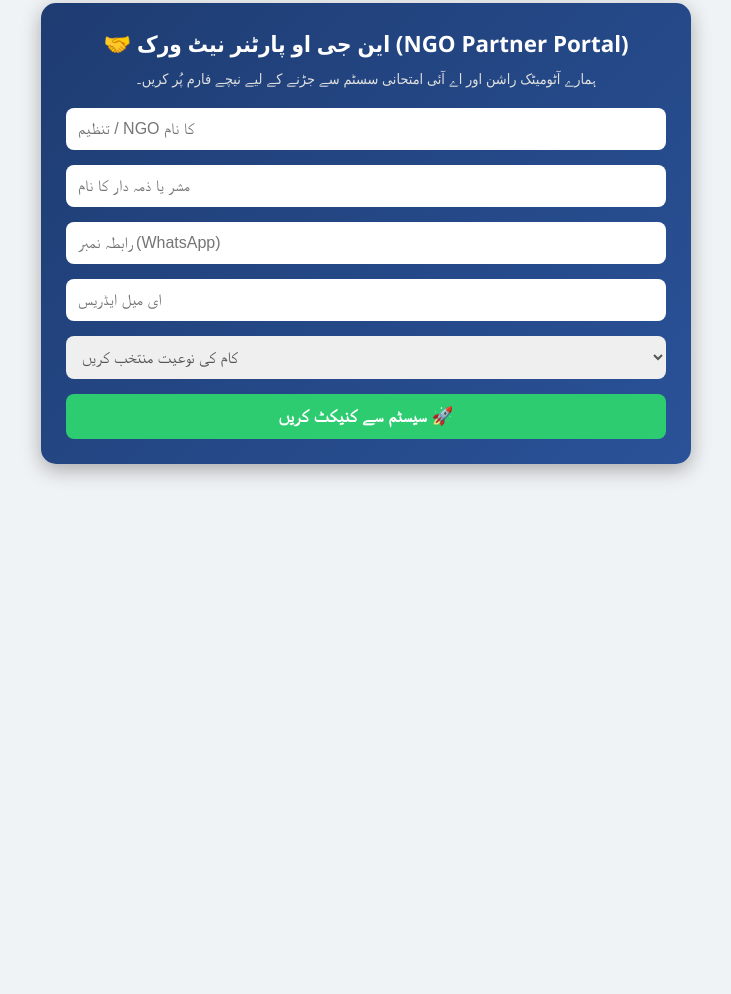
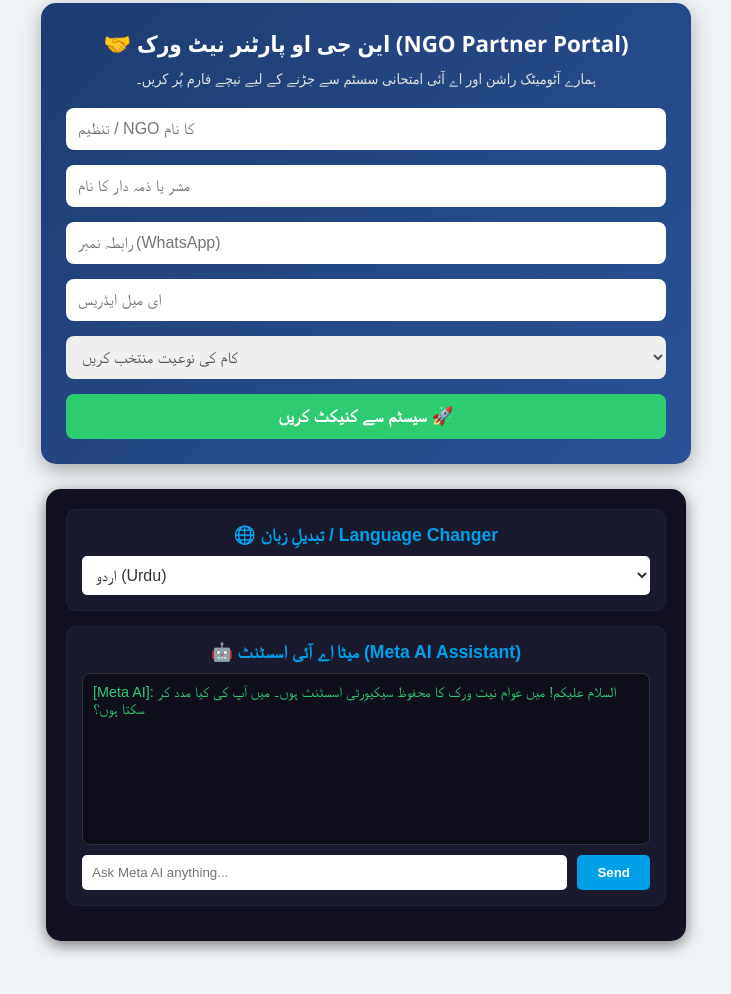
Before and after one commit to dewangee786-cell/awam-network, a plain HTML site: page index.html in a window 1280 px wide. Shown: the part 1216-2210 px from the top of the page, without its empty margins (274-1005 px from the left). Before the commit the page ends 1733 px from the top, so only its background shows below. Drawn offline with Linux system fonts and the light colour scheme.

Commit message:
Update index.html

```diff
--- a/index.html
+++ b/index.html
@@ -189,7 +189,8 @@ document.addEventListener("DOMContentLoaded", function() {
         <div id="rationList" style="text-align:right; margin-top:10px;"></div>
     </div>
 </div>
-<!-- ======================================================== -->
+
+    <!-- ======================================================== -->
 <!-- SUPER APP SOCIAL HUB VIEW -->
 <div class="super-app-hub">
     <div class="hub-title">🌐 عوام نیٹ ورک لائیو سوشل میڈیا اینڈ انٹرٹینمنٹ ہب</div>
@@ -299,7 +300,137 @@ function handleNgoConnect(event) {
     }
 }
 </script>
-<!-- NGO PARTNER PORTAL END -->
+<!-- NGO PARTNER PORTAL END --><!-- ======================================================== -->
+<!-- MULTI-LANGUAGE CHANGER & META AI ASSISTANT START -->
+<style>
+.app-addons-container {
+    background: #111122;
+    padding: 20px;
+    border-radius: 15px;
+    margin: 25px auto;
+    max-width: 600px;
+    box-shadow: 0 4px 15px rgba(0,0,0,0.5);
+    font-family: Arial, sans-serif;
+    text-align: center;
+    color: white;
+}
+.addon-box {
+    background: #1a1a2e;
+    padding: 15px;
+    border-radius: 10px;
+    margin-bottom: 15px;
+    border: 1px solid #22223b;
+}
+.addon-title {
+    font-size: 1.1rem;
+    margin-bottom: 10px;
+    font-weight: bold;
+    color: #00a0e9;
+}
+.lang-select {
+    width: 100%;
+    padding: 10px;
+    border-radius: 5px;
+    border: none;
+    font-size: 1rem;
+    background: #ffffff;
+    color: #333;
+}
+.ai-chat-box {
+    height: 150px;
+    background: #0f0f1b;
+    border-radius: 8px;
+    padding: 10px;
+    overflow-y: auto;
+    text-align: left;
+    font-size: 0.9rem;
+    margin-bottom: 10px;
+    border: 1px solid #333;
+}
+.ai-input-group {
+    display: flex;
+    gap: 10px;
+}
+.ai-input {
+    flex: 1;
+    padding: 10px;
+    border-radius: 5px;
+    border: none;
+}
+.ai-btn {
+    background: #00a0e9;
+    color: white;
+    border: none;
+    padding: 10px 20px;
+    border-radius: 5px;
+    cursor: pointer;
+    font-weight: bold;
+}
+</style>
+
+<div class="app-addons-container">
+    <!-- Language Changer Box -->
+    <div class="addon-box">
+        <div class="addon-title">🌐 تبدیلِ زبان / Language Changer</div>
+        <select class="lang-select" onchange="changeAppLanguage(this.value)">
+            <option value="ur">اردو (Urdu)</option>
+            <option value="en">English</option>
+            <option value="ps">پښتو (Pashto)</option>
+            <option value="sd">سندھی (Sindhi)</option>
+            <option value="pa">پنجابی (Punjabi)</option>
+            <option value="ar">العربية (Arabic)</option>
+        </select>
+    </div>
+
+    <!-- Meta AI Assistant Box -->
+    <div class="addon-box">
+        <div class="addon-title">🤖 میٹا اے آئی اسسٹنٹ (Meta AI Assistant)</div>
+        <div class="ai-chat-box" id="aiChatLog">
+            <div style="color: #2ecc71;">[Meta AI]: السلام علیکم! میں عوام نیٹ ورک کا محفوظ سیکیورٹی اسسٹنٹ ہوں۔ میں آپ کی کیا مدد کر سکتا ہوں؟</div>
+        </div>
+        <div class="ai-input-group">
+            <input type="text" id="aiUserQuery" class="ai-input" placeholder="Ask Meta AI anything...">
+            <button class="ai-btn" onclick="askMetaAI()">Send</button>
+        </div>
+    </div>
+</div>
+
+<script>
+// 1. Multi-Language Logic
+function changeAppLanguage(lang) {
+    alert("زبان تبدیل کی جا رہی ہے: " + lang.toUpperCase() + "\n(سیسٹم لوکلائزیشن لوڈ ہو رہی ہے...)");
+    // یہاں تمام زبانوں کا ترجمہ لوڈ کرنے کا سیکیور فنکشن جڑے گا
+}
+
+// 2. Meta AI Smart Response Logic (Secure Layered)
+function askMetaAI() {
+    const queryInput = document.getElementById('aiUserQuery');
+    const chatLog = document.getElementById('aiChatLog');
+    const userText = queryInput.value.trim();
+
+    if(!userText) return;
+
+    // سیکیورٹی فائر وال کے ذریعے ان پٹ چیک کرنا
+    let cleanText = userText.replace(/[&<>"'/]/g, function(m) { return ''; });
+
+    chatLog.innerHTML += `<div style="color: #ffffff; text-align:right; margin-top:5px;">${cleanText} :آپ</div>`;
+    queryInput.value = '';
+
+    // آٹومیٹک سمارٹ جوابات کا ڈیٹا بیس
+    setTimeout(() => {
+        let aiResponse = "معذرت، میں فی الحال اس کمانڈ پر پروسیسنگ کر رہا ہوں۔";
+        if(cleanText.toLowerCase().includes('hello') || cleanText.includes('سلام')) {
+            aiResponse = "السلام علیکم! عوام نیٹ ورک پورٹل پر خوش آمدید۔ آپ راشن نیٹ ورک یا امتحانی بورڈ کی معلومات لے سکتے ہیں۔";
+        } else if(cleanText.includes('rashon') || cleanText.includes('راشن')) {
+            aiResponse = "راشن نیٹ ورک مکمل طور پر فائر وال سیکیورٹی کے تحت لائیو ہے۔ آپ بیک بٹن دبا کر راشن انٹری کر سکتے ہیں۔";
+        }
+        chatLog.innerHTML += `<div style="color: #00a0e9; margin-top:5px;">[Meta AI]: ${aiResponse}</div>`;
+        chatLog.scrollTop = chatLog.scrollHeight;
+    }, 800);
+}
+</script>
+<!-- MULTI-LANGUAGE CHANGER & META AI ASSISTANT END -->
+
 <script>
     function openPage(pageId) {
         document.getElementById('home-section').style.display = 'none';
```
